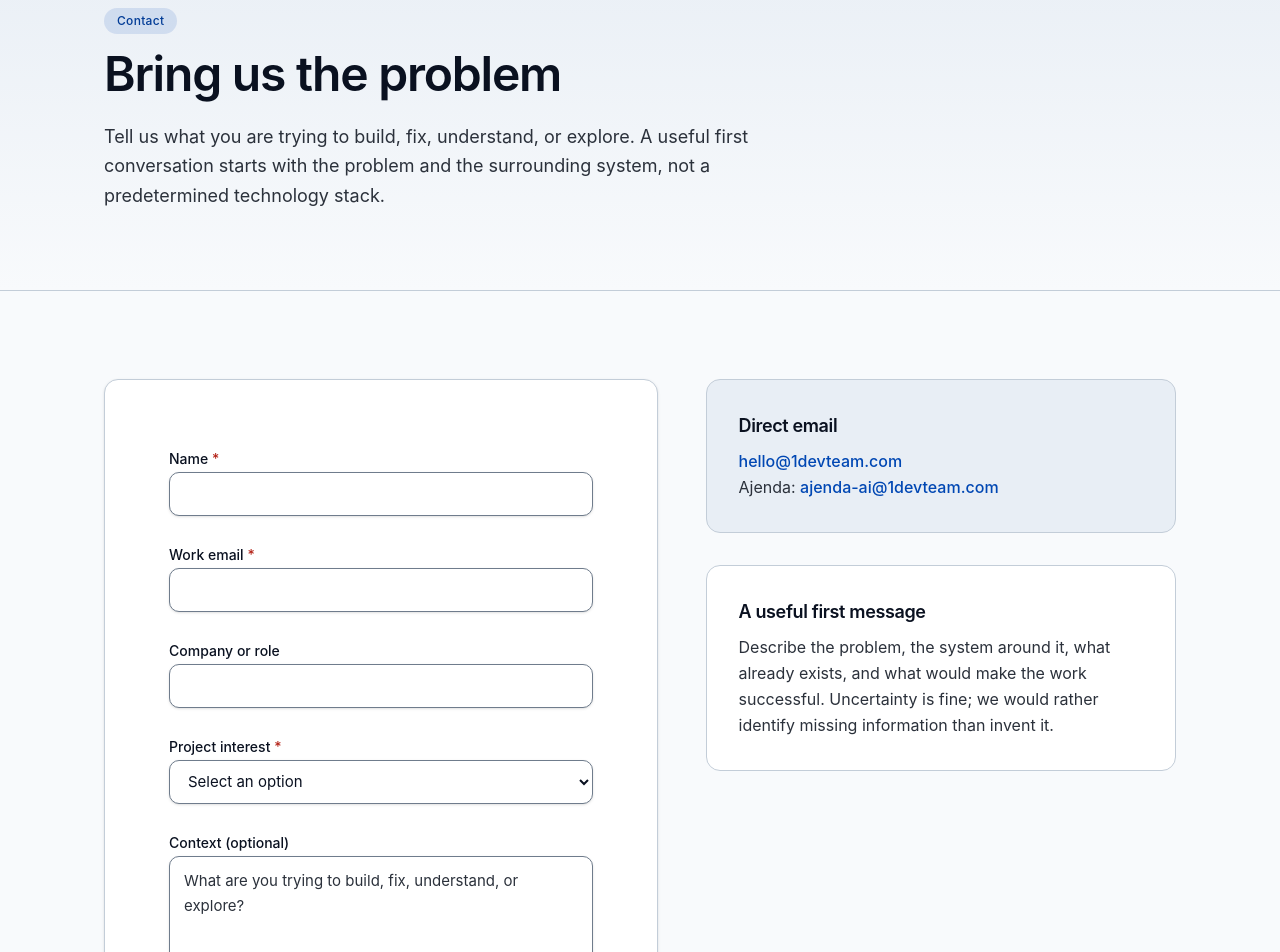
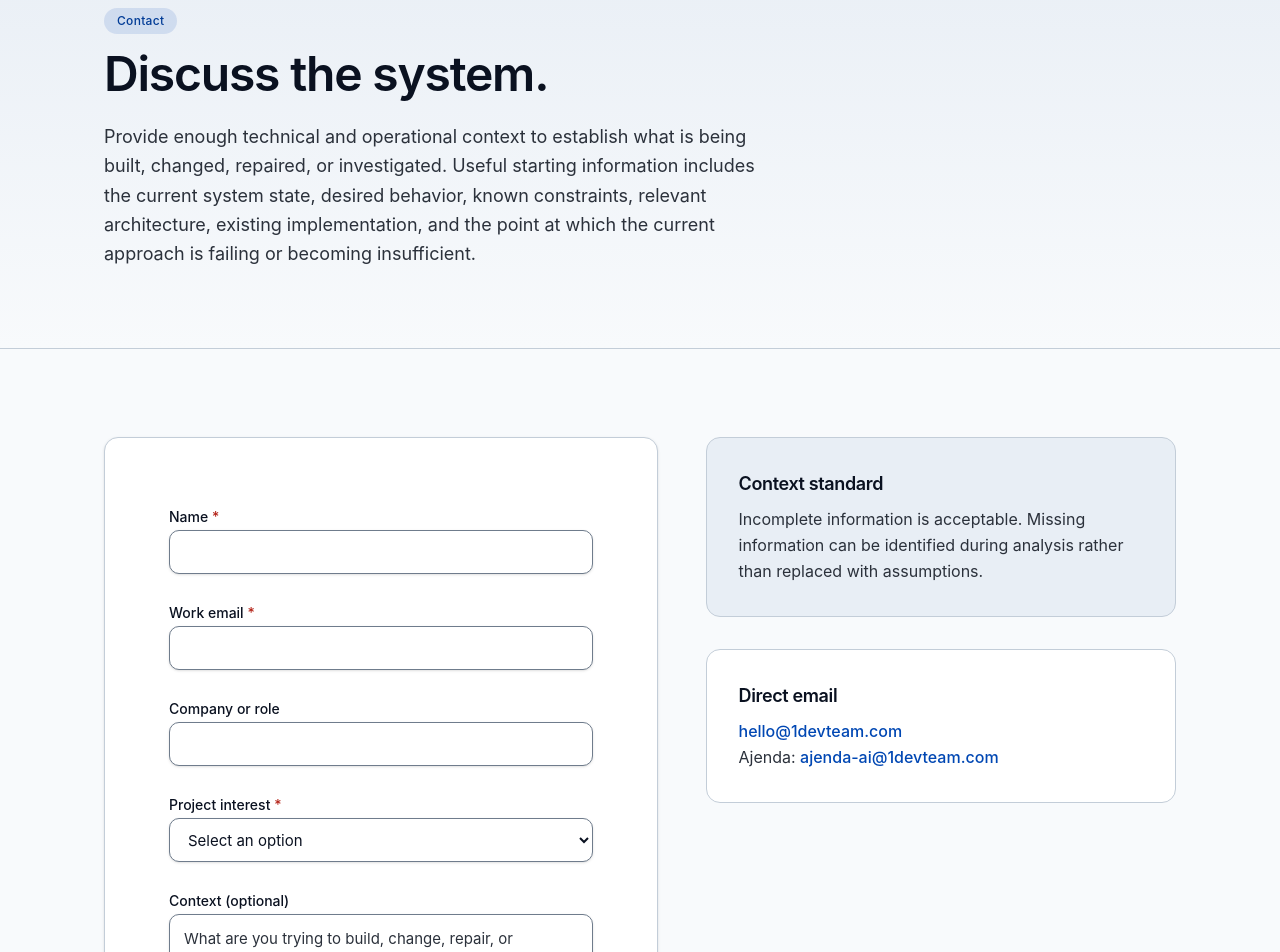
Before and after one commit to 1devteam/1devteam-web, a React (Vite) app: page /contact in a window 1280 px wide. Shown: the part 140-1092 px from the top of the page. Built offline with nearby package versions, Linux system fonts and the light colour scheme.

Commit message:
Apply precise contact wording

```diff
--- a/src/pages/ContactPage.tsx
+++ b/src/pages/ContactPage.tsx
@@ -15,24 +15,42 @@ export function ContactPage() {
   const [status, setStatus] = useState<'idle' | 'submitting' | 'success' | 'error'>('idle')
   const [destination, setDestination] = useState<string>(siteConfig.email)
 
-  function update<K extends keyof FormState>(key: K, value: FormState[K]) { setForm((prev) => ({ ...prev, [key]: value })) }
+  function update<K extends keyof FormState>(key: K, value: FormState[K]) {
+    setForm((prev) => ({ ...prev, [key]: value }))
+  }
 
   async function onSubmit(e: FormEvent) {
-    e.preventDefault(); setStatus('submitting')
+    e.preventDefault()
+    setStatus('submitting')
     try {
-      if (!form.name.trim() || !form.email.trim() || !form.interest) { setStatus('error'); return }
-      const inbox = inboxForInterest(form.interest); setDestination(inbox)
+      if (!form.name.trim() || !form.email.trim() || !form.interest) {
+        setStatus('error')
+        return
+      }
+      const inbox = inboxForInterest(form.interest)
+      setDestination(inbox)
       const subject = encodeURIComponent(`[1DevTeam] ${form.interest}`)
       const body = encodeURIComponent(`Name: ${form.name}\nEmail: ${form.email}\nCompany or role: ${form.company || 'Not provided'}\nInterest: ${form.interest}\n\nContext:\n${form.context || 'Not provided'}`)
       window.location.href = `mailto:${inbox}?subject=${subject}&body=${body}`
-      setStatus('success'); setForm(initial)
-    } catch { setStatus('error') }
+      setStatus('success')
+      setForm(initial)
+    } catch {
+      setStatus('error')
+    }
   }
 
   return (
     <>
-      <Seo title="Contact" description="Start a conversation with 1DevTeam about software, systems, products, existing-system remediation, AI-enabled development, or applied R&D." path="/contact" />
-      <PageHero eyebrow="Contact" title="Bring us the problem" description="Tell us what you are trying to build, fix, understand, or explore. A useful first conversation starts with the problem and the surrounding system, not a predetermined technology stack." />
+      <Seo
+        title="Contact"
+        description="Discuss software systems, product development, remediation, AI-enabled systems, applied R&D, development tooling, or Ajenda AI with 1DevTeam."
+        path="/contact"
+      />
+      <PageHero
+        eyebrow="Contact"
+        title="Discuss the system."
+        description="Provide enough technical and operational context to establish what is being built, changed, repaired, or investigated. Useful starting information includes the current system state, desired behavior, known constraints, relevant architecture, existing implementation, and the point at which the current approach is failing or becoming insufficient."
+      />
 
       <section className="section-pad">
         <div className="container-site grid gap-12 lg:grid-cols-[1fr_0.85fr]">
@@ -40,25 +58,59 @@ export function ContactPage() {
             {status === 'success' ? (
               <div className="rounded-[var(--radius-md)] border border-[var(--success)]/30 bg-white p-6" role="status">
                 <h2 className="text-xl font-semibold">Email draft opened</h2>
-                <p className="mt-2 text-base leading-relaxed text-[var(--text-muted)]">Your email application should contain the prepared message. Review and send it there; the website does not claim receipt until your email provider sends it.</p>
-                <p className="mt-2 text-sm text-[var(--text-subtle)]">Destination: <a href={`mailto:${destination}`} className="font-medium text-[var(--brand)] hover:underline">{destination}</a></p>
+                <p className="mt-2 text-base leading-relaxed text-[var(--text-muted)]">
+                  Your email application should contain the prepared message. Review and send it there; the website does not claim receipt until your email provider sends it.
+                </p>
+                <p className="mt-2 text-sm text-[var(--text-subtle)]">
+                  Destination: <a href={`mailto:${destination}`} className="font-medium text-[var(--brand)] hover:underline">{destination}</a>
+                </p>
                 <Button type="button" variant="outline" className="mt-5" onClick={() => setStatus('idle')}>Send another message</Button>
               </div>
             ) : (
               <form onSubmit={onSubmit} className="space-y-5 rounded-[var(--radius-md)] border border-[var(--border)] bg-white p-6 shadow-sm md:p-8" data-analytics="contact-form" noValidate>
-                <div className="space-y-2"><Label htmlFor="name">Name <span className="text-[var(--danger)]">*</span></Label><Input id="name" name="name" autoComplete="name" required value={form.name} onChange={(e) => update('name', e.target.value)} /></div>
-                <div className="space-y-2"><Label htmlFor="email">Work email <span className="text-[var(--danger)]">*</span></Label><Input id="email" name="email" type="email" autoComplete="email" required value={form.email} onChange={(e) => update('email', e.target.value)} /></div>
-                <div className="space-y-2"><Label htmlFor="company">Company or role</Label><Input id="company" name="company" autoComplete="organization" value={form.company} onChange={(e) => update('company', e.target.value)} /></div>
-                <div className="space-y-2"><Label htmlFor="interest">Project interest <span className="text-[var(--danger)]">*</span></Label><select id="interest" name="interest" required value={form.interest} onChange={(e) => update('interest', e.target.value)} className="flex h-11 w-full rounded-[var(--radius-sm)] border border-[var(--border-control)] bg-white px-3.5 text-[15px] text-[var(--text)] shadow-sm focus-visible:outline-2 focus-visible:outline-offset-2 focus-visible:outline-[var(--brand-bright)]"><option value="" disabled>Select an option</option>{projectInterests.map((item) => <option key={item} value={item}>{item}</option>)}</select></div>
-                <div className="space-y-2"><Label htmlFor="context">Context (optional)</Label><Textarea id="context" name="context" rows={5} placeholder="What are you trying to build, fix, understand, or explore?" value={form.context} onChange={(e) => update('context', e.target.value)} /></div>
+                <div className="space-y-2">
+                  <Label htmlFor="name">Name <span className="text-[var(--danger)]">*</span></Label>
+                  <Input id="name" name="name" autoComplete="name" required value={form.name} onChange={(e) => update('name', e.target.value)} />
+                </div>
+                <div className="space-y-2">
+                  <Label htmlFor="email">Work email <span className="text-[var(--danger)]">*</span></Label>
+                  <Input id="email" name="email" type="email" autoComplete="email" required value={form.email} onChange={(e) => update('email', e.target.value)} />
+                </div>
+                <div className="space-y-2">
+                  <Label htmlFor="company">Company or role</Label>
+                  <Input id="company" name="company" autoComplete="organization" value={form.company} onChange={(e) => update('company', e.target.value)} />
+                </div>
+                <div className="space-y-2">
+                  <Label htmlFor="interest">Project interest <span className="text-[var(--danger)]">*</span></Label>
+                  <select id="interest" name="interest" required value={form.interest} onChange={(e) => update('interest', e.target.value)} className="flex h-11 w-full rounded-[var(--radius-sm)] border border-[var(--border-control)] bg-white px-3.5 text-[15px] text-[var(--text)] shadow-sm focus-visible:outline-2 focus-visible:outline-offset-2 focus-visible:outline-[var(--brand-bright)]">
+                    <option value="" disabled>Select an option</option>
+                    {projectInterests.map((item) => <option key={item} value={item}>{item}</option>)}
+                  </select>
+                </div>
+                <div className="space-y-2">
+                  <Label htmlFor="context">Context (optional)</Label>
+                  <Textarea id="context" name="context" rows={5} placeholder="What are you trying to build, change, repair, or understand?" value={form.context} onChange={(e) => update('context', e.target.value)} />
+                </div>
                 {status === 'error' && <p className="text-sm text-[var(--danger)]" role="alert">Please complete the required fields.</p>}
                 <Button type="submit" size="lg" disabled={status === 'submitting'}>{status === 'submitting' ? 'Opening…' : 'Open email draft'}</Button>
               </form>
             )}
           </div>
+
           <aside className="space-y-6">
-            <div className="rounded-[var(--radius-md)] border border-[var(--border)] bg-[var(--surface)] p-6"><h2 className="text-lg font-semibold">Direct email</h2><p className="mt-2 text-base leading-relaxed text-[var(--text-muted)]"><a href={`mailto:${siteConfig.email}`} className="font-medium text-[var(--brand)] hover:underline">{siteConfig.email}</a><br />Ajenda: <a href={`mailto:${siteConfig.productEmail}`} className="font-medium text-[var(--brand)] hover:underline">{siteConfig.productEmail}</a></p></div>
-            <div className="rounded-[var(--radius-md)] border border-[var(--border)] bg-white p-6"><h2 className="text-lg font-semibold">A useful first message</h2><p className="mt-2 text-base leading-relaxed text-[var(--text-muted)]">Describe the problem, the system around it, what already exists, and what would make the work successful. Uncertainty is fine; we would rather identify missing information than invent it.</p></div>
+            <div className="rounded-[var(--radius-md)] border border-[var(--border)] bg-[var(--surface)] p-6">
+              <h2 className="text-lg font-semibold">Context standard</h2>
+              <p className="mt-2 text-base leading-relaxed text-[var(--text-muted)]">
+                Incomplete information is acceptable. Missing information can be identified during analysis rather than replaced with assumptions.
+              </p>
+            </div>
+            <div className="rounded-[var(--radius-md)] border border-[var(--border)] bg-white p-6">
+              <h2 className="text-lg font-semibold">Direct email</h2>
+              <p className="mt-2 text-base leading-relaxed text-[var(--text-muted)]">
+                <a href={`mailto:${siteConfig.email}`} className="font-medium text-[var(--brand)] hover:underline">{siteConfig.email}</a><br />
+                Ajenda: <a href={`mailto:${siteConfig.productEmail}`} className="font-medium text-[var(--brand)] hover:underline">{siteConfig.productEmail}</a>
+              </p>
+            </div>
           </aside>
         </div>
       </section>
```
